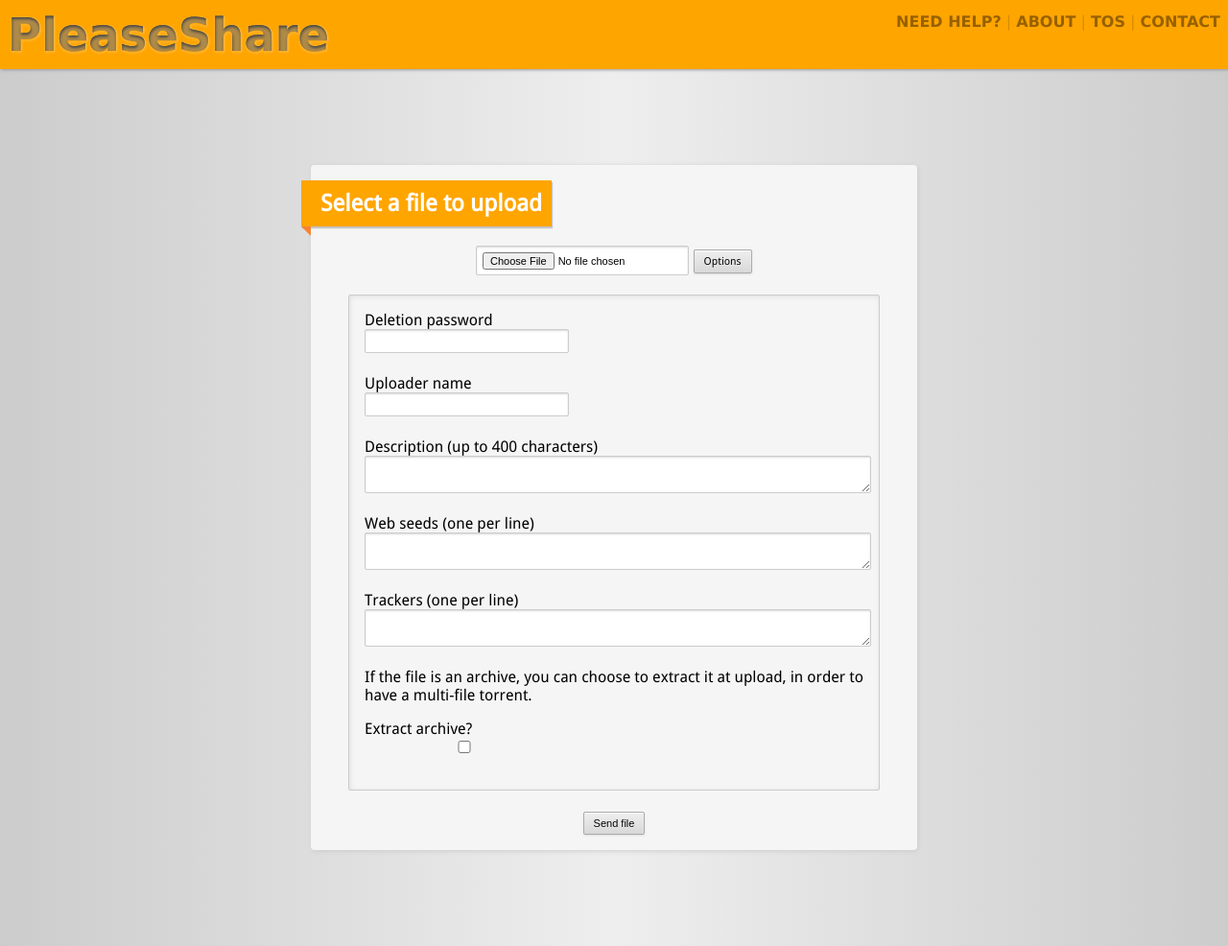
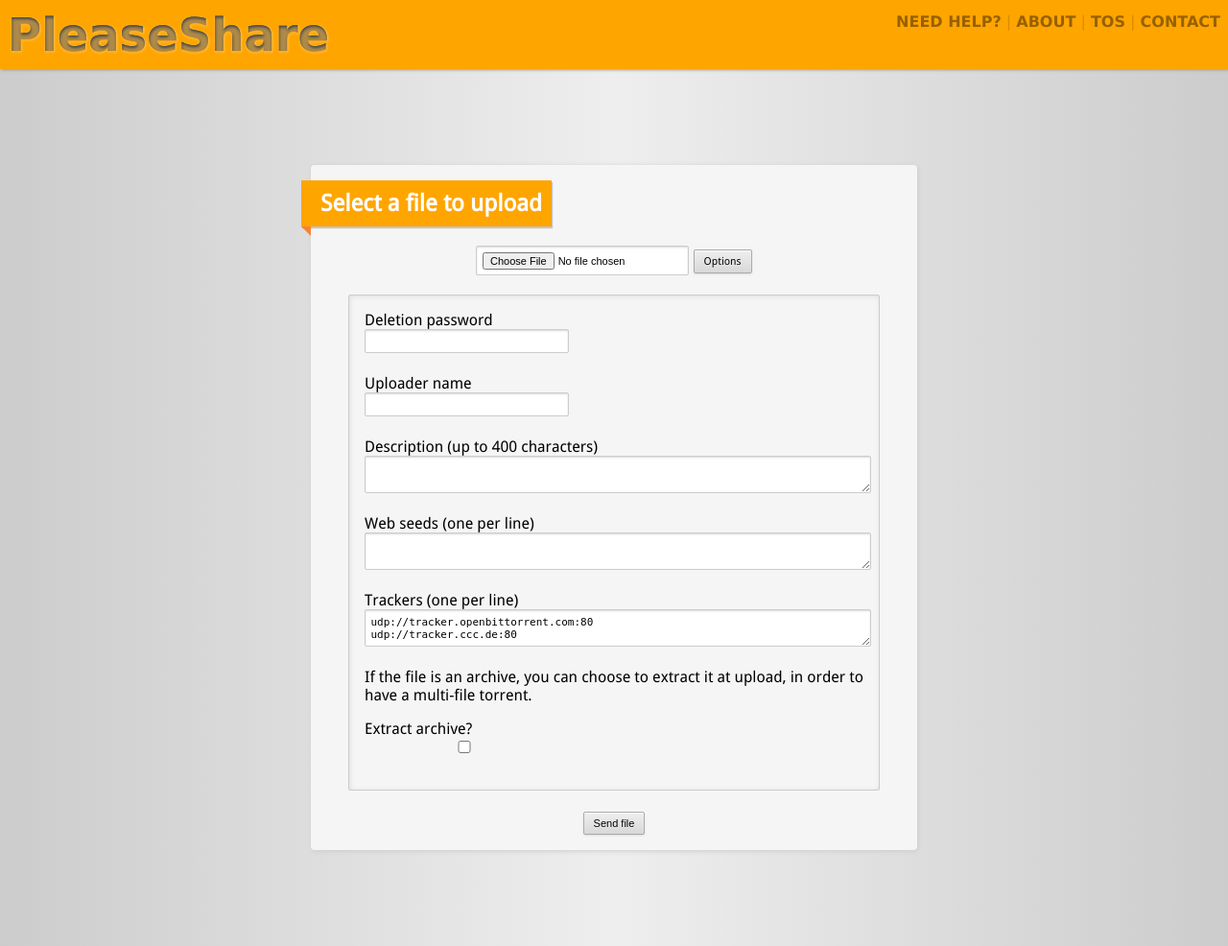
Before and after one commit to mathieui/pleaseshare, a Django app: template please/pleaseshare/templates/home.html in a window 1280 px wide, after a click on "Options". Shown: the whole page at 96% size. Run offline with Django 3.2, Linux system fonts and the light colour scheme; the template is opened without the code that fills it, so the values that code supplies are empty; parts of the project's set-up code (start-up, migrations or seed data) failed here and were passed over.

Commit message:
[enh] Add a DEFAULT_TRACKERS option

```diff
--- a/please/context.py
+++ b/please/context.py
@@ -5,6 +5,7 @@
     options = {
             'multifile': settings.OPTION_MULTIFILE,
             'trackers': settings.OPTION_TRACKERS,
+            'default_trackers': settings.DEFAULT_TRACKERS,
             'private': settings.OPTION_PRIVATE,
             'webseeds': settings.OPTION_WEBSEEDS,
             'ddl': settings.OPTION_DDL,
--- a/please/local_settings.py
+++ b/please/local_settings.py
@@ -27,3 +27,7 @@
 OPTION_MULTIFILE = True
 # Allow the creation of private torrents (w/o DHT & PEX)
 OPTION_PRIVATE = False
+# Default trackers to put in the "trackers" field
+#DEFAULT_TRACKERS = []
+DEFAULT_TRACKERS = ["udp://tracker.openbittorrent.com:80",
+                        "udp://tracker.ccc.de:80"]
--- a/please/pleaseshare/templates/home.html
+++ b/please/pleaseshare/templates/home.html
@@ -26,7 +26,8 @@
         {% endif %}
         {% if trackers %}
         <label for="trackers" class="clear">Trackers (one per line)</label>
-        <textarea name="trackers" id="trackers"></textarea>
+<textarea name="trackers" id="trackers">{% for tracker in default_trackers %}{{tracker}}
+{% endfor %}</textarea>
             {% if private %}
             <p>You can choose to make the torrent private. This is usually for
             when you upload private documents that you do not want to share with anyone.</p>
```
